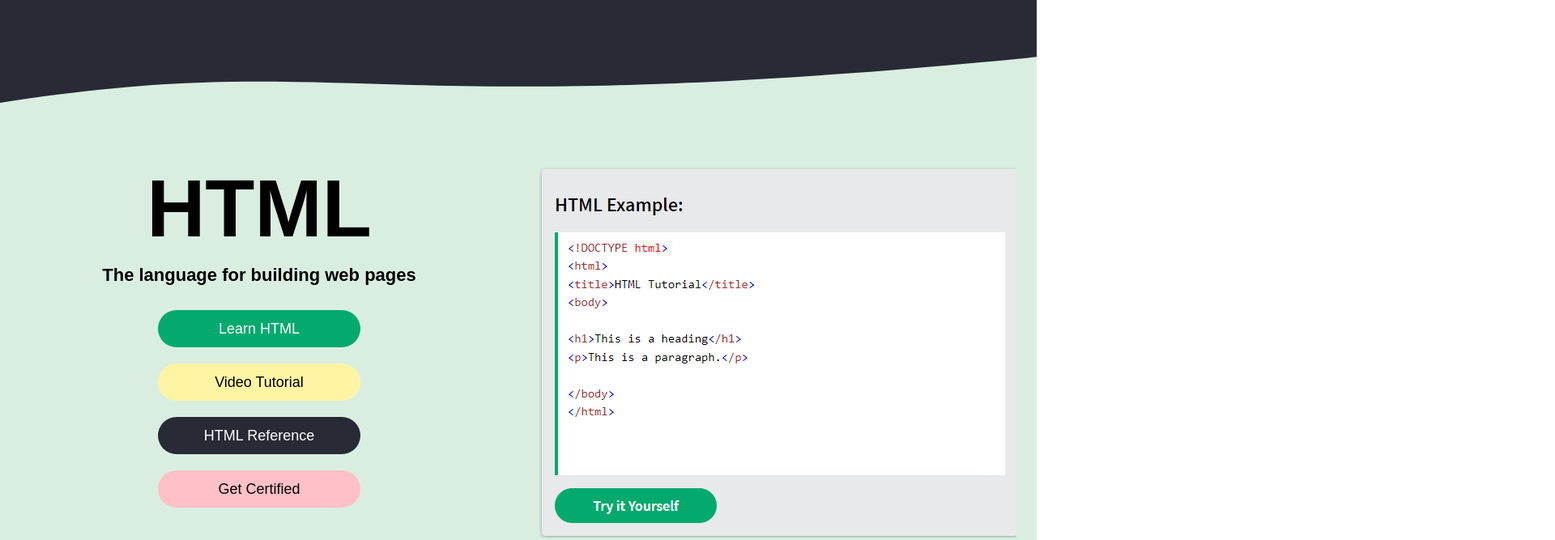
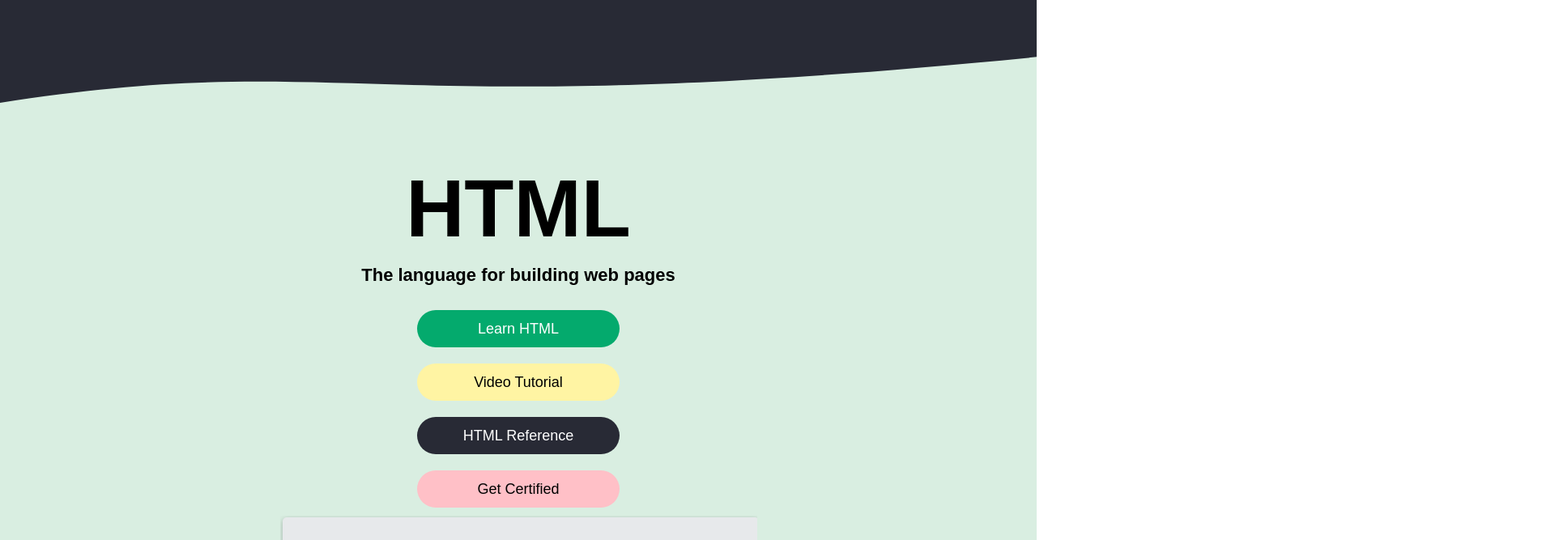
Before and after one commit to Chiragpachauri01/w3school-clone-frontend, a plain HTML site: page index.html in a window 1280 px wide. Shown: the part 620-1287 px from the top of the page at 81% size, 1920 px wide, since content can reach past the window. Drawn offline with Linux system fonts and the light colour scheme.

Commit message:
Add existing project files to Git

```diff
--- a/dist/css/style.css
+++ b/dist/css/style.css
@@ -356,14 +356,13 @@ header> .right-links> ul>li{
 }
 
 .col-2 {
-  float: left;
-  width: 100%;
+  display: flex;
+  flex-wrap: wrap;
   padding: 80px 0;
 }
 
 .col-2 .col {
-  width: 50%;
-  float: left;
+  flex: 0 0 50%;
   text-align: center;
 }
 
@@ -468,6 +467,11 @@ header> .right-links> ul>li{
 .grid-container .item:nth-last-child(-n + 4) {
   width: calc(50% - 30px);
 }
+.slick-dots{
+  width: 10%;
+
+}
+
 .banner {
   position: relative;
   float: left;
```
